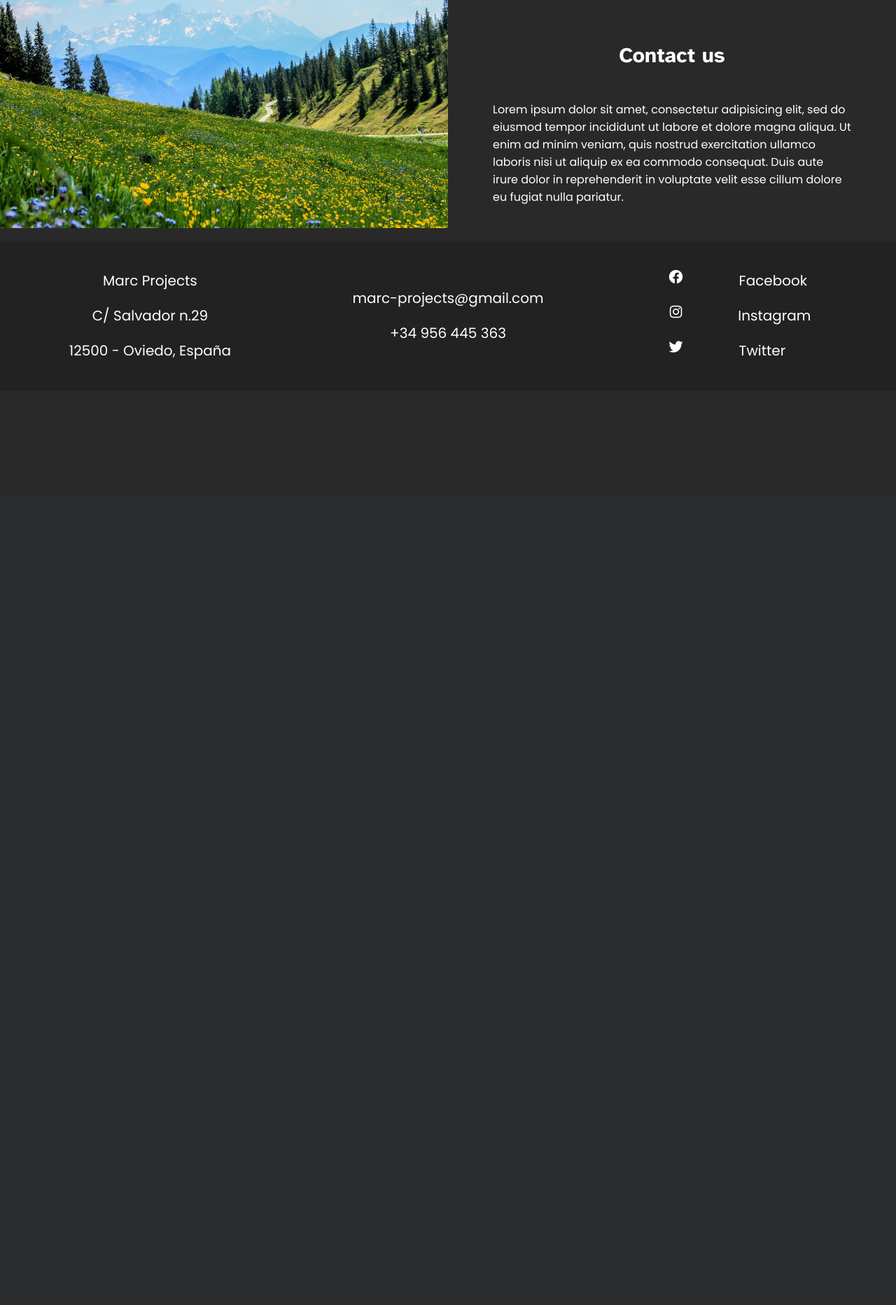
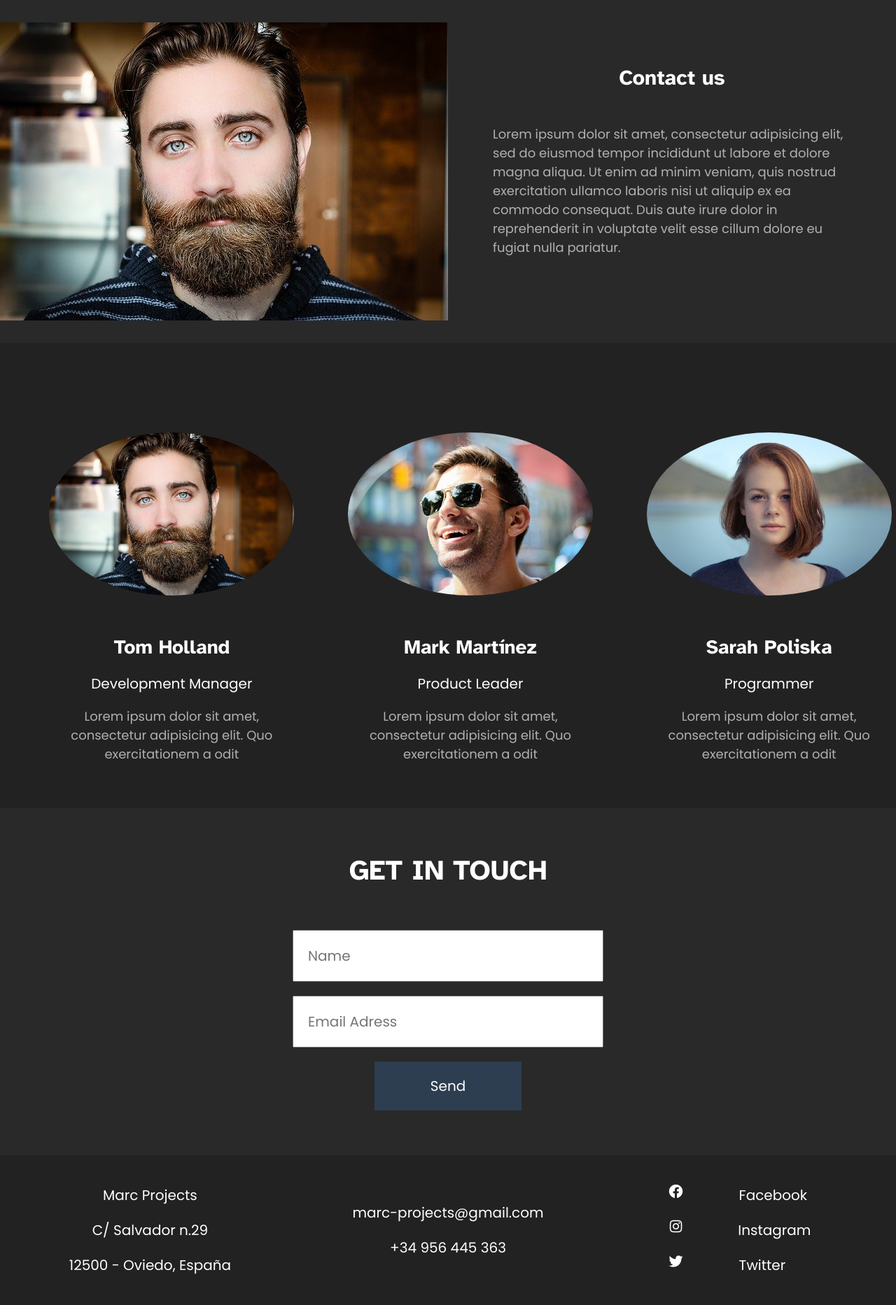
Before and after one commit to lovintocode/dark-themed-web, a PHP site: page /index.php?page=contact in a window 1280 px wide. Shown: the part 90-1955 px from the top of the page at 70% size. Before the commit the page ends 604 px from the top, so only its background shows below. Run offline with PHP 8.4, Linux system fonts and the light colour scheme.

Commit message:
Contact page creation

```diff
--- /dev/null
+++ b/css/contact/form.css
@@ -0,0 +1,41 @@
+#contact .form-container {
+	width: 100%;
+	padding: 4em 0;
+}
+#contact .form-container .title {
+	color: #ffff;
+	font-size: 40px;
+	text-align: center;
+	margin-bottom: 1em;
+}
+#contact .form-container .form {
+	display: flex;
+	flex-direction: column;
+	align-items: center;
+}
+#contact .form-container .form .form-input {
+	width: 400px;
+	padding: 1em;
+	font-size: 20px;
+	margin-top: 1em;
+}
+#contact .form-container .form .btn {
+	padding: 1em 4em;
+	font-size: 20px;
+	margin-top: 1em;
+	background-color: #2c3e50;
+	cursor: pointer;
+	border: 0;
+	color: #ffff;
+	transition: all 0.5s ease;
+}
+#contact .form-container .form .btn:hover {
+	background-image: linear-gradient(
+147deg, #121212 0%, #2c3e50 74%);
+}
+@media only screen and (min-width: 768px) {
+	#contact .form-container .form
+	#contact .form-container .title {
+
+	}
+}
--- a/css/contact/show.css
+++ b/css/contact/show.css
@@ -5,11 +5,15 @@
   width: 100%;
   display: flex;
   flex-direction: row;
+  padding: 2em 0;
+}
+#contact .show .image-container {
 }
 #contact .show .image {
   display: none;
 }
 #contact .show .text-container {
+  width: 100%;
 }
 #contact .show .text-container .title {
   color: #ffff;
@@ -18,15 +22,22 @@
   font-size: 30px;
 }
 #contact .show .text-container .text {
-  color: #ffff;
+  color: #b1b1b1;
   width: 80%;
   margin: 0 auto;
   padding: 1em 2em 2em 2em;
+  font-size: 18px;
 }
 @media only screen and (min-width: 992px) {
+  #contact .show .image-container {
+    width: 50%;
+  }
   #contact .show .image {
     display: block;
-    width: 50%;
+    width: 100%;
     height: auto;
   }
+  #contact .show .text-container {
+    width: 50%;
+  }
 }
--- /dev/null
+++ b/css/contact/team.css
@@ -0,0 +1,55 @@
+#contact .team {
+	width: 100%;
+	display: flex;
+	flex-direction: column;
+	justify-content: space-evenly;
+	padding: 4em 2em;
+	background-color: #232222;
+}
+#contact .team .card {
+	width: 100%;
+	display: flex;
+	flex-direction: column;
+	justify-content: center;
+	align-items: center;
+	color: #ffff;
+	margin-top: 4em;
+}
+#contact .team .card .image {
+	width: 350px;
+	height: auto;
+	border-radius: 50%;
+}
+#contact .team .card .name {
+	margin-top: 2em;
+	font-size: 28px;
+}
+#contact .team .card .position {
+	margin-top: 1em;
+	font-size: 20px;
+}
+#contact .team .card .experience {
+	color: #b1b1b1;
+	width: 250px;
+	text-align: center;
+	margin-top: 1em;
+	font-size: 18px;
+}
+
+@media only screen and (min-width: 992px) {
+	#contact .team {
+		flex-direction: row;
+	}
+	#contact .team .card .image {
+		width: 250px;
+	}
+}
+@media only screen and (min-width: 1200px) {
+	#contact .team .card .image {
+		width: 350px;
+		max-width: 500px;
+	}
+	#contact .team .card .experience {
+		width: 350px;
+	}
+}
--- a/css/styles.css
+++ b/css/styles.css
@@ -13,6 +13,8 @@
 @import url('home/second-section.css');
 @import url('home/third-section.css');
 @import url('contact/show.css');
+@import url('contact/team.css');
+@import url('contact/form.css');
 @import url('footer.css');
 /* End Files */
 /* General */
@@ -49,7 +51,7 @@ body {
 h1, h2, h3, h4, h5, h6 {
   font-family: 'Atkinson Hyperlegible', sans-serif;
 }
-p, a, li, span {
+p, a, li, span, input {
   font-family: 'Poppins', sans-serif;
   text-decoration: none;
 }
--- a/pages/contact.php
+++ b/pages/contact.php
@@ -1,6 +1,8 @@
 <div id="contact">
   <div class="show">
-    <img class="image" src="img/photos/slider-home1.jpg" alt="">
+    <div class="image-container">
+      <img class="image" src="img/photos/person1.jpg" alt="">
+    </div>
     <div class="text-container">
       <h2 class="title">Contact us</h2>
       <p class="text">Lorem ipsum dolor sit amet, consectetur adipisicing elit, sed do eiusmod tempor incididunt ut labore et dolore magna aliqua. Ut enim ad minim veniam, quis nostrud exercitation ullamco laboris nisi ut aliquip ex ea commodo consequat. Duis aute irure dolor in reprehenderit in voluptate velit esse cillum dolore eu fugiat nulla pariatur.</p>
@@ -8,13 +10,30 @@
   </div>
   <div class="team">
     <div class="card">
-      <img class="image" src="" alt="">
-      <h3 class="name"></h3>
-      <p class="position"></p>
-      <p class="experience"></p>
+      <img class="image" src="img/photos/person1.jpg" alt="">
+      <h3 class="name">Tom Holland</h3>
+      <p class="position">Development Manager</p>
+      <p class="experience">Lorem ipsum dolor sit amet, consectetur adipisicing elit. Quo exercitationem a odit</p>
+    </div>
+    <div class="card">
+      <img class="image" src="img/photos/person2.jpg" alt="">
+      <h3 class="name">Mark Martínez</h3>
+      <p class="position">Product Leader</p>
+      <p class="experience">Lorem ipsum dolor sit amet, consectetur adipisicing elit. Quo exercitationem a odit</p>
+    </div>
+    <div class="card">
+      <img class="image" src="img/photos/person3.jpg" alt="">
+      <h3 class="name">Sarah Poliska</h3>
+      <p class="position">Programmer</p>
+      <p class="experience">Lorem ipsum dolor sit amet, consectetur adipisicing elit. Quo exercitationem a odit</p>
     </div>
   </div>
-  <div class="form">
-
+  <div class="form-container">
+    <h2 class="title">GET IN TOUCH</h2>
+    <form class="form" action="">
+      <input class="form-input" type="text" placeholder="Name">
+      <input class="form-input" type="text" placeholder="Email Adress">
+      <input class="btn" type="button" value="Send">
+    </form>
   </div>
 </div>
```
Also changed, not shown: img/photos/contact.jpg (added), img/photos/person1.jpg (added), img/photos/person2.jpg (added), img/photos/person3.jpg (added).
